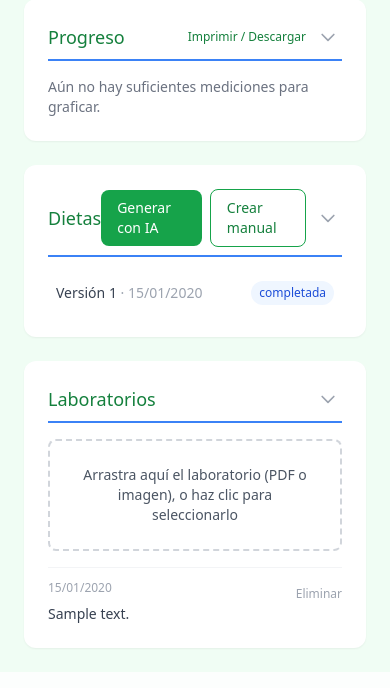
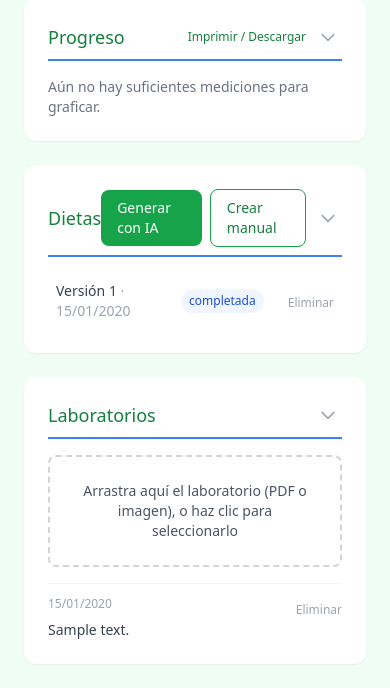
Before and after one commit to infamemp/sistema-nutricion, a FastAPI app: page /pacientes/1 in a window 390 px wide. Shown: the part 1079-1767 px from the top of the page. Before the commit the page ends 1729 px from the top, so only its background shows below. Run offline with FastAPI, Linux system fonts and the light colour scheme; the visitor is signed in with stand-in values (Sample User, id 1); tables that the repository leaves empty hold one stand-in row (values such as "Sample post"); some libraries are stand-ins or nearby versions.

Commit message:
Eliminar dietas, auto-crecimiento de cajas de texto, correccion de rutas
- main.py: nueva ruta para eliminar una version de dieta (junto con sus opciones prescritas asociadas); corregido el orden de registro de /dieta/nueva-manual, que colisionaba con /dieta/{dieta_id} y causaba error
- dieta_editar.html: las cajas de texto crecen automaticamente al escribir, en vez de depender de arrastrar la esquina (no funciona bien por tactil en tablet)
- expediente.html: boton "Eliminar" en cada version de dieta, con confirmacion

```diff
--- a/app/main.py
+++ b/app/main.py
@@ -1036,6 +1036,54 @@ def _generar_dieta_y_redirigir(paciente_id: int, db: Session, analisis_laborator
     return RedirectResponse(url="/pacientes/" + str(paciente_id) + "/dieta/" + str(dieta.id), status_code=303)
 
 
+@app.get("/pacientes/{paciente_id}/dieta/nueva-manual")
+def crear_dieta_manual(paciente_id: int, db: Session = Depends(get_db)):
+    """
+    Crea un borrador completamente vacio, para llenar a mano cuando no
+    hay internet o no se quiere usar la IA. Reutiliza la misma pantalla
+    de edicion que un borrador generado por IA.
+
+    Esta ruta debe quedar registrada ANTES que ver_dieta (mas abajo): las
+    dos tienen la forma /dieta/<algo>, y FastAPI usa la primera que
+    coincida en orden de registro, sin importar el tipo esperado. Si
+    ver_dieta queda primero, "nueva-manual" se intenta leer como
+    dieta_id (entero) y truena.
+    """
+    obtener_paciente(db, paciente_id)
+
+    ultima = (
+        db.query(models.DietaVersion)
+        .filter(models.DietaVersion.paciente_id == paciente_id)
+        .order_by(models.DietaVersion.version.desc())
+        .first()
+    )
+    numero_version = (ultima.version + 1) if ultima else 1
+
+    documento_vacio = {
+        "objetivos_clave": [],
+        "suplementacion": [],
+        "menu": {t: {"encabezado": "", "opciones": []} for t in TIEMPOS_MENU},
+        "recomendaciones": [],
+    }
+    guardado = {"documento": documento_vacio, "confiable": False, "cobertura": 0}
+
+    dieta = models.DietaVersion(
+        paciente_id=paciente_id,
+        version=numero_version,
+        contenido=json.dumps(guardado, ensure_ascii=False),
+        estado="borrador_ia",
+        creado_por="manual",
+        version_anterior_id=ultima.id if ultima else None,
+    )
+    db.add(dieta)
+    db.commit()
+    db.refresh(dieta)
+
+    return RedirectResponse(
+        url="/pacientes/" + str(paciente_id) + "/dieta/" + str(dieta.id) + "/editar", status_code=303
+    )
+
+
 @app.get("/pacientes/{paciente_id}/dieta/{dieta_id}", response_class=HTMLResponse)
 def ver_dieta(paciente_id: int, dieta_id: int, request: Request, db: Session = Depends(get_db)):
     paciente = obtener_paciente(db, paciente_id)
@@ -1104,48 +1152,6 @@ def _lineas_a_lista(texto):
 def _lista_a_lineas(lista):
     """Inverso de _lineas_a_lista, para prellenar el formulario de edicion."""
     return "\n".join(lista or [])
-
-
-@app.get("/pacientes/{paciente_id}/dieta/nueva-manual")
-def crear_dieta_manual(paciente_id: int, db: Session = Depends(get_db)):
-    """
-    Crea un borrador completamente vacio, para llenar a mano cuando no
-    hay internet o no se quiere usar la IA. Reutiliza la misma pantalla
-    de edicion que un borrador generado por IA.
-    """
-    obtener_paciente(db, paciente_id)
-
-    ultima = (
-        db.query(models.DietaVersion)
-        .filter(models.DietaVersion.paciente_id == paciente_id)
-        .order_by(models.DietaVersion.version.desc())
-        .first()
-    )
-    numero_version = (ultima.version + 1) if ultima else 1
-
-    documento_vacio = {
-        "objetivos_clave": [],
-        "suplementacion": [],
-        "menu": {t: {"encabezado": "", "opciones": []} for t in TIEMPOS_MENU},
-        "recomendaciones": [],
-    }
-    guardado = {"documento": documento_vacio, "confiable": False, "cobertura": 0}
-
-    dieta = models.DietaVersion(
-        paciente_id=paciente_id,
-        version=numero_version,
-        contenido=json.dumps(guardado, ensure_ascii=False),
-        estado="borrador_ia",
-        creado_por="manual",
-        version_anterior_id=ultima.id if ultima else None,
-    )
-    db.add(dieta)
-    db.commit()
-    db.refresh(dieta)
-
-    return RedirectResponse(
-        url="/pacientes/" + str(paciente_id) + "/dieta/" + str(dieta.id) + "/editar", status_code=303
-    )
 
 
 @app.get("/pacientes/{paciente_id}/dieta/{dieta_id}/editar", response_class=HTMLResponse)
@@ -1334,3 +1340,19 @@ def descargar_pdf(paciente_id: int, dieta_id: int, db: Session = Depends(get_db)
     ruta_pdf = pdf_gen.generar(guardado["documento"], paciente.nombre_completo)
 
     return FileResponse(ruta_pdf, media_type="application/pdf", filename=os.path.basename(ruta_pdf))
+
+
+@app.post("/pacientes/{paciente_id}/dieta/{dieta_id}/eliminar")
+def eliminar_dieta(paciente_id: int, dieta_id: int, db: Session = Depends(get_db)):
+    dieta = (
+        db.query(models.DietaVersion)
+        .filter(models.DietaVersion.id == dieta_id)
+        .filter(models.DietaVersion.paciente_id == paciente_id)
+        .first()
+    )
+    if dieta:
+        db.query(models.OpcionPrescrita).filter(models.OpcionPrescrita.dieta_id == dieta.id).delete()
+        db.delete(dieta)
+        db.commit()
+
+    return RedirectResponse(url="/pacientes/" + str(paciente_id), status_code=303)
--- a/app/templates/expediente.html
+++ b/app/templates/expediente.html
@@ -350,9 +350,9 @@
                 {% if dietas %}
                 <ul class="space-y-2">
                     {% for d in dietas %}
-                    <li>
+                    <li class="flex items-center gap-2">
                         <a href="/pacientes/{{ paciente.id }}/dieta/{{ d.id }}"
-                           class="flex justify-between items-center text-sm p-2 rounded-lg hover:bg-green-50 transition">
+                           class="flex-1 flex justify-between items-center text-sm p-2 rounded-lg hover:bg-green-50 transition">
                             <span class="text-gray-700">
                                 Versión {{ d.version }}
                                 <span class="text-gray-400">&middot; {{ d.fecha_creacion.strftime('%d/%m/%Y') if d.fecha_creacion else '' }}</span>
@@ -364,6 +364,12 @@
                                 {{ d.estado.replace('_', ' ') }}
                             </span>
                         </a>
+                        <form method="post" action="/pacientes/{{ paciente.id }}/dieta/{{ d.id }}/eliminar" class="inline">
+                            <button type="submit" onclick="return confirm('¿Eliminar la versión {{ d.version }} de esta dieta? Esta acción no se puede deshacer.')"
+                                    class="text-xs text-gray-400 hover:text-red-600 px-2">
+                                Eliminar
+                            </button>
+                        </form>
                     </li>
                     {% endfor %}
                 </ul>
```
Also changed, not shown: app/templates/dieta_editar.html (+11 -0 lines).
